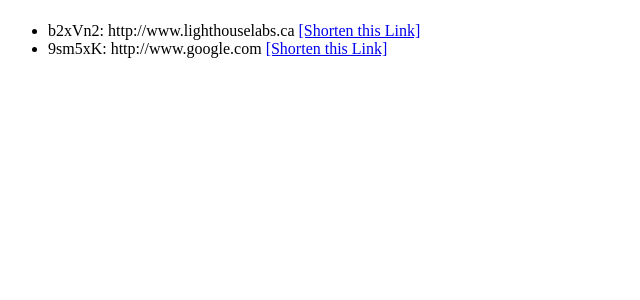
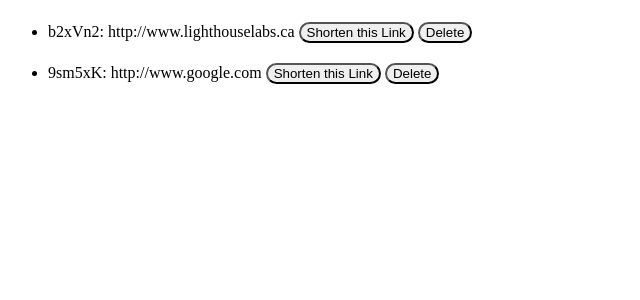
Before and after one commit to jothamyelle/tinyApp, a Node server app: page /urls in a window 1280 px wide. Shown: the part 58-358 px from the top of the page, without its empty margins (0-640 px from the left). Run offline with Node 20, Linux system fonts and the light colour scheme.

Commit message:
Added delete buttons and functionality

```diff
--- a/express_server.js
+++ b/express_server.js
@@ -80,6 +80,13 @@ app.post("/urls", (req, res) => {
   res.redirect(`http://localhost:8080/urls/${shortURL}`);
 });
 
+// deletes a url based on the short url entered
+// in the path, then redirects back to the urls page
+app.post("/urls/:id/delete", (req, res) => {
+  delete urlDatabase[req.params.id];
+  res.redirect(`http://localhost:8080/urls`);
+});
+
 // creates the server at the given port on the localhost
 app.listen(PORT, () => {
   console.log(`TinyApp listening on port ${PORT}!`);
--- a/views/urls_index.ejs
+++ b/views/urls_index.ejs
@@ -10,7 +10,13 @@
   </header>
     <ul>
       <% for (let url in urls) { %>
-      <li><%- url %>: <%- urls[url] %> <a href="#">[Shorten this Link]</a></li>
+      <li style="margin-bottom:20px;">
+        <form method="POST" action="/urls/<%- url %>/delete">
+          <%- url %>: <%- urls[url] %>
+          <button style="border-radius:20px;"><a href="#" style="text-decoration:none;color:black;">Shorten this Link</a></button>
+          <input type="submit" value="Delete" style="border-radius:20px;cursor:pointer;"/>
+        </form>
+      </li>
       <% } %>
     </ul>
 </body>
```
